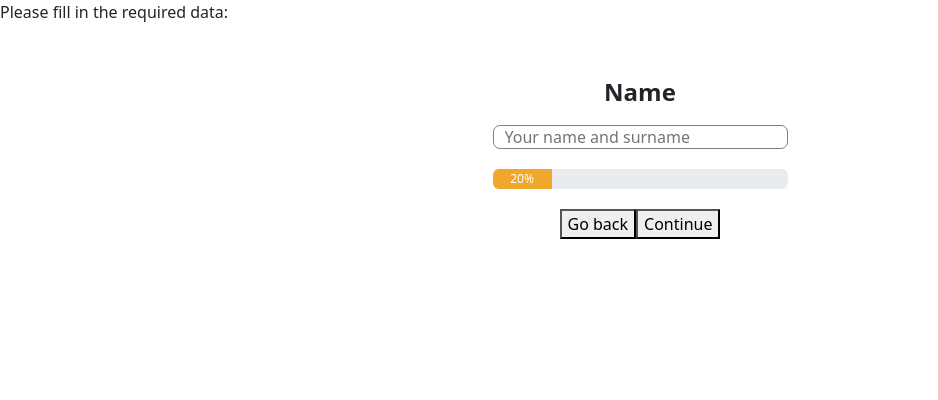
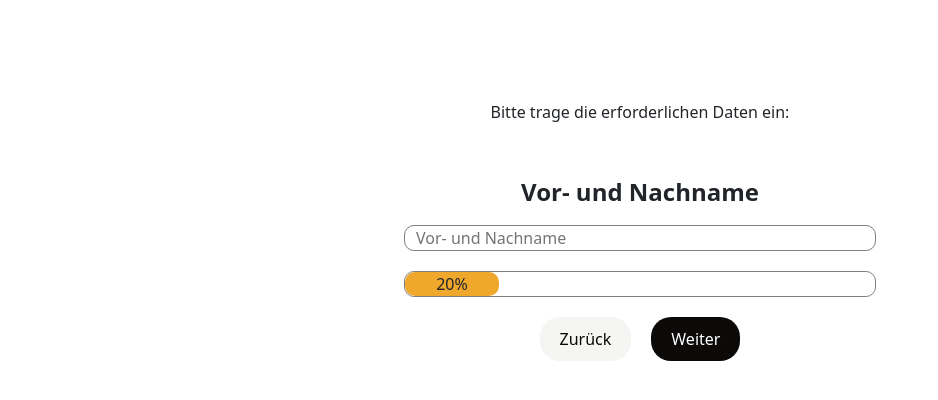
Before and after one commit to pikkukurkku/tenant_app, a React (Create React App) app: page /name in a window 1280 px wide. Shown: the top 400 px of the page, without its empty margins (0-938 px from the left). Built offline with nearby package versions, Linux system fonts and the light colour scheme.

Commit message:
styling form pages

```diff
--- a/src/components/InputForm.css
+++ /dev/null
@@ -1,3 +0,0 @@
-.custom {
-        background-color: #EFA72C;
-      }
--- /dev/null
+++ b/src/components/InputForm.module.css
@@ -0,0 +1,63 @@
+.custom {
+  background-color: #efa72c;
+
+}
+.form {
+  margin: 50px;
+  display: flex;
+  flex-direction: column;
+  justify-content: space-between;
+  align-items: center;
+}
+
+.custom, .progress, input {
+  border-radius: 10px;
+}
+
+.progress {
+  width: 40%;
+  border: 1px solid grey;
+  margin: 20px 0;
+}
+
+input {
+  padding: 11px;
+  border: 1px solid grey;
+  background-color: white;
+  height: 26px;
+  width: 40%;
+  margin: 15px 0 0 0;
+}
+
+p {
+  text-align: center;
+  margin: 50px 0;
+}
+
+label {
+  font-weight: bold;
+  font-size: 24px;
+}
+.button, .back {
+  padding: 10px 20px;
+  border-radius: 20px;
+  border: none;
+  font-weight: 500;
+  font-size: 16px;
+  cursor: pointer;
+}
+
+.button {
+  background-color: #0c0a09;
+  color: white;
+}
+
+.back {
+  background-color: #f5f5f4;
+  color: #0c0a09
+}
+
+.buttons {
+  display: flex;
+  gap: 20px;
+}
--- a/src/components/InputForm.tsx
+++ b/src/components/InputForm.tsx
@@ -2,7 +2,7 @@ import React, { useState } from "react";
 import { useNavigate } from "react-router-dom";
 import { useProgress } from "../contexts/useProgress";
 import 'bootstrap/dist/css/bootstrap.min.css';
-import './InputForm.css'
+import styles from './InputForm.module.css'
 
 interface InputFormProps {
   label: string;
@@ -37,13 +37,13 @@ const InputForm: React.FC<InputFormProps> = ({
 
   return (
     <div className={name}>
-      <form className="form" onSubmit={handleSubmit}>
+      <form className={styles["form"]} onSubmit={handleSubmit}>
 
-
+      <p>Bitte trage die erforderlichen Daten ein:</p>
         <label>{label}</label>
         {type === "text" && (
         <input
-          className="nameInput"
+          className={styles["nameInput"]}
           type="text"
           name={name}
           value={inputValue}
@@ -72,9 +72,9 @@ const InputForm: React.FC<InputFormProps> = ({
           </div>
         )}
 
-<div className="progress">
+<div className={styles["progress"]}>
   <div
-    className="progress-bar custom"
+    className={`progress-bar ${styles["custom"]}`}
     role="progressbar"
     aria-label="Example with label"
     aria-valuenow={progress}
@@ -86,9 +86,9 @@ const InputForm: React.FC<InputFormProps> = ({
   </div>
 </div>
 
-        <div className="buttons">
-        <button type="button">Go back</button>
-        <button type="submit">Continue</button>
+        <div className={styles["buttons"]}>
+        <button className={styles["back"]} type="button">Zurück</button>
+        <button className={styles["button"]} type="submit">Weiter</button>
         </div>
       </form>
     </div>
--- a/src/pages/Home.module.css
+++ b/src/pages/Home.module.css
@@ -70,8 +70,6 @@ section {
   text-align: left;
 }
 
-
-
 .video-container {
   display: flex;
   justify-content: center;
--- a/src/pages/Home.tsx
+++ b/src/pages/Home.tsx
@@ -1,6 +1,7 @@
 import React, { useState } from "react";
 import { Link } from "react-router-dom";
 import styles from './Home.module.css'
+
 
 const Home: React.FC = () => {
   const [errorMessage, setErrorMessage] = useState<string>("");
@@ -29,9 +30,9 @@ const Home: React.FC = () => {
               <p className={styles["errorMsg"]}>{errorMessage}</p>}
 
       <section>
-      <p className={styles["register"]}>Register with Buena and start booking apartments</p>
+      <p className={styles["register"]}>Registriere dich bei Buena und beginne mit der Wohnungssuche</p>
       <Link to="/name">
-        <button className={styles["button"]}>Register here</button>
+        <button className={styles["button"]}>Los geht's</button>
       </Link>
       </section>
       <div className={styles["video-container"]}>
--- a/src/pages/Name.css
+++ /dev/null
@@ -1,29 +0,0 @@
-.form {
-    margin: 50px;
-    display: flex;
-    flex-direction: column;
-    justify-content: space-between;
-    align-items: center;
-}
-
-.progress {
-    height: 20px;
-    width: 25%;
-    margin: 20px 0;
-}
-
-input {
-    padding: 11px;
-    border: 1px solid grey;
-    border-radius: 7px;
-    background-color: white;
-    height: 20px;
-    width: 25%;
-    margin: 15px 0 0 0;
-}
-
-
-label {
-    font-weight: bold;
-    font-size: 24px
-}
--- a/src/pages/Name.tsx
+++ b/src/pages/Name.tsx
@@ -1,16 +1,14 @@
 import React from "react";
 import InputForm from "../components/InputForm";
-import './Name.css'
 
 const Name: React.FC = () => {
   return (
     <div>
-      <p>Please fill in the required data:</p>
       <InputForm
-          label="Name"
+          label="Vor- und Nachname"
           type="text"
           name="name"
-          placeholder="Your name and surname"
+          placeholder="Vor- und Nachname"
           localStorageKey="name"
           nextRoute="/email"
       />
--- a/src/pages/Summary.tsx
+++ b/src/pages/Summary.tsx
@@ -30,18 +30,18 @@ const Summary: React.FC = () => {
 
   return (
     <div>
-      <h1>Summary</h1>
+      <h1>Deine persönliche Daten</h1>
       <p>
-        <strong>Name:</strong> {name}
+        <strong>Vor- und Nachname:</strong> {name}
       </p>
       <p>
-        <strong>Email:</strong> {email}
+        <strong>E-mail:</strong> {email}
       </p>
       <p>
-        <strong>Phone:</strong> {phone}
+        <strong>Telefon-Nummer:</strong> {phone}
       </p>
       <p>
-        <strong>Salary:</strong> {salary}
+        <strong>Gehalt:</strong> {salary}
       </p>
     </div>
   );
```
